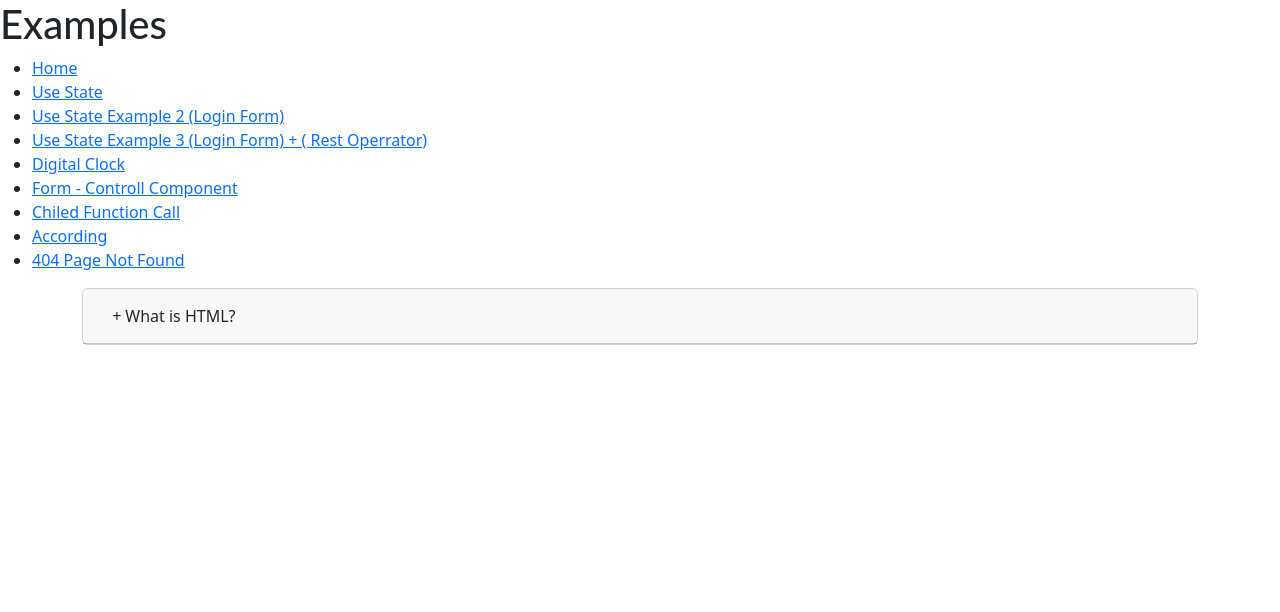
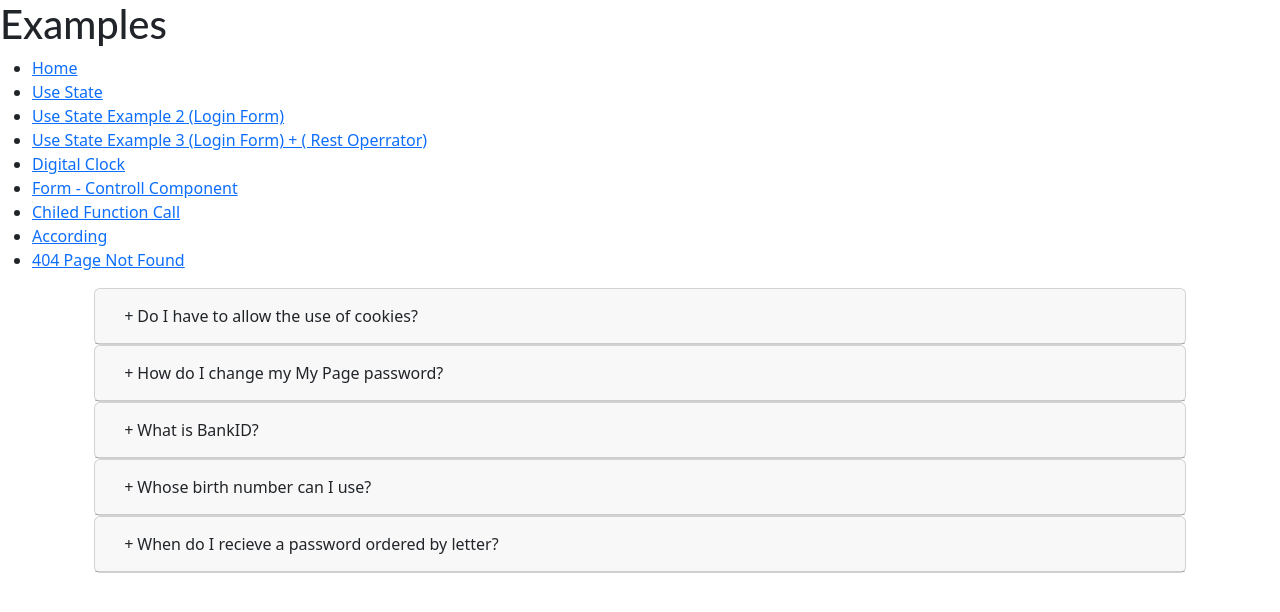
Before and after one commit to rajrachchh14/react-examples2, a React (Create React App) app: page /According in a window 1280 px wide. Shown: the top 612 px of the page. Built offline with nearby package versions, Linux system fonts and the light colour scheme.

Commit message:
1 file modified, 1 added

```diff
--- a/src/According.js
+++ b/src/According.js
@@ -1,30 +1,44 @@
-import React from 'react';
+import React, { useState } from 'react';
+
+import AccordingQuestion from './AccordingQuestion';
 
 export default function According() {
+  let [data, setData] = useState(AccordingQuestion);
+  let [show, setShow] = useState(false);
+
+  const Open = () => {
+    if (show === false) {
+      setShow(true);
+    } else {
+      setShow(false);
+    }
+  };
+
   return (
     <>
+      <div className="container">
+        {data.map((items, index) => (
           <div className="container">
             <div className="accordion">
               <div className="card">
                 <div className="card-header">
                   <h2 className="mb-0">
-                <button type="button" className="btn ">
-                  <i>+</i> What is HTML?
+                    <button type="button" className="btn" onClick={Open}>
+                      <i>{!show ? '+' : '-'}</i> {items.title}
                     </button>
                   </h2>
                 </div>
-            <div className="collapse">
+
+                <div className={!show ? 'collapse' : ''}>
                   <div className="card-body">
-                <p>
-                  HTML stands for HyperText Markup Language. HTML is the
-                  standard markup language for describing the structure of web
-                  pages.
-                </p>
+                    <p>{items.info}</p>
                   </div>
                 </div>
               </div>
             </div>
           </div>
+        ))}
+      </div>
     </>
   );
 }
--- /dev/null
+++ b/src/AccordingQuestion.js
@@ -0,0 +1,28 @@
+const AccordingQuestion = [
+  {
+    id: 1,
+    title: 'Do I have to allow the use of cookies?',
+    info: 'Unicorn vinyl poutine brooklyn, next level direct trade iceland. Shaman copper mug church-key coloring book, whatever poutine normcore fixie cred kickstarter post-ironic street art.',
+  },
+  {
+    id: 2,
+    title: 'How do I change my My Page password?',
+    info: 'Coloring book forage photo booth gentrify lumbersexual. Migas chillwave poutine synth shoreditch, enamel pin thundercats fashion axe roof party polaroid chartreuse.',
+  },
+  {
+    id: 3,
+    title: 'What is BankID?',
+    info: 'Enamel pin fam sustainable woke whatever venmo. Authentic asymmetrical put a bird on it, lumbersexual activated charcoal kinfolk banjo cred pickled sartorial.',
+  },
+  {
+    id: 4,
+    title: 'Whose birth number can I use?',
+    info: 'Edison bulb direct trade gentrify beard lo-fi seitan sustainable roof party franzen occupy squid. Knausgaard cronut succulents, scenester readymade shabby chic lyft. Copper mug meh vegan gentrify.',
+  },
+  {
+    id: 5,
+    title: 'When do I recieve a password ordered by letter?',
+    info: 'Locavore franzen fashion axe live-edge neutra irony synth af tilde shabby chic man braid chillwave waistcoat copper mug messenger bag. Banjo snackwave blog, microdosing thundercats migas vaporware viral lo-fi seitan ',
+  },
+];
+export default AccordingQuestion;
```
Lines whose indentation alone changed are shown as unchanged.
